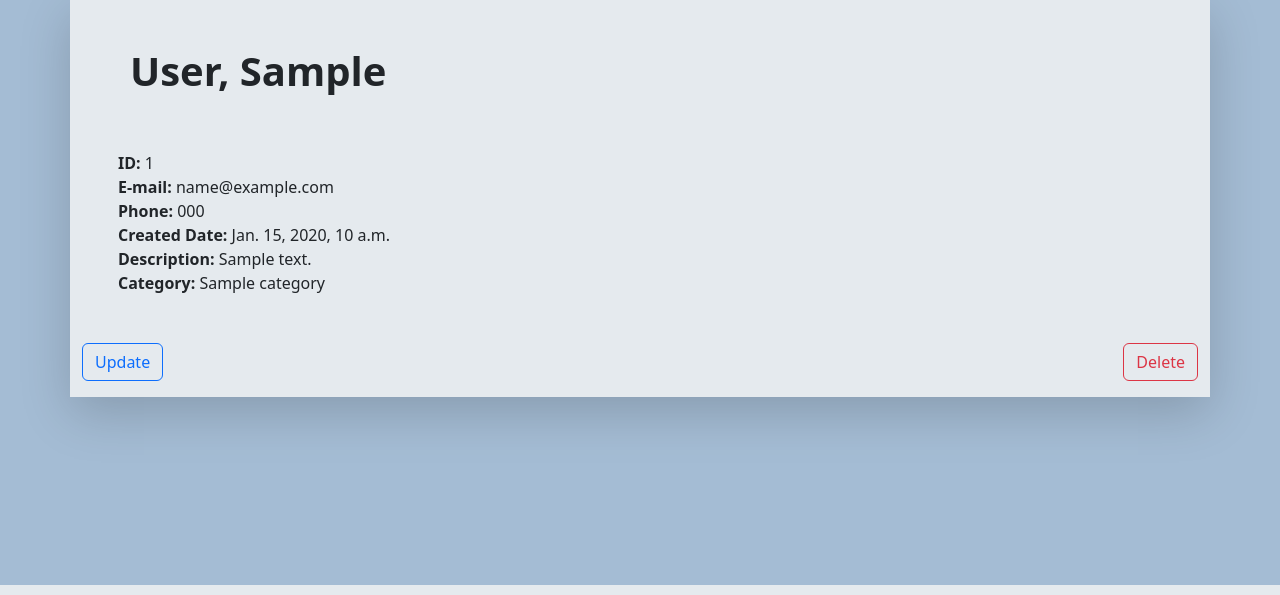
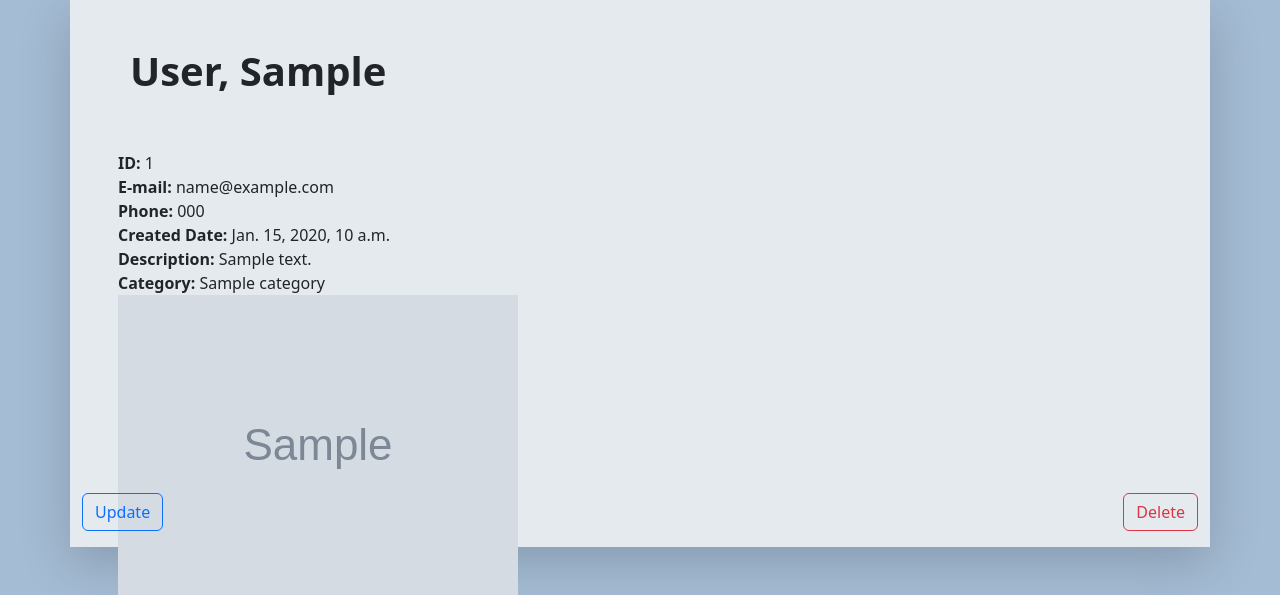
Before and after one commit to Filtuga/Django-Agenda, a Django app: page /contact/1/detail in a window 1280 px wide. Shown: the part 215-810 px from the top of the page. Run offline with Django 4.2, Linux system fonts and the light colour scheme; tables that the repository leaves empty hold one stand-in row (values such as "Sample post"); grey boxes marked "Sample" are stand-in pictures; some libraries are stand-ins or nearby versions.

Commit message:
workaround for pic updating

```diff
--- a/base_static/global/css/style.css
+++ b/base_static/global/css/style.css
@@ -62,3 +62,8 @@ body {
     text-decoration: none;
     display: block;
 }
+
+.detail-img {
+    height: 150px;
+    width: 100;
+}
--- a/contact/templates/contact/contact_detail.html
+++ b/contact/templates/contact/contact_detail.html
@@ -11,6 +11,9 @@
         <div class="col col-12 ps-5"><b>Created Date:</b> {{contact.created_date}}</div>
         <div class="col col-12 ps-5"><b>Description:</b> {{contact.description}}</div>
         <div class="col col-12 ps-5"><b>Category:</b> {{contact.category.name}}</div>
+        {% if contact.picture %}
+        <div class="col col-12 ps-5 detail-img"><img src="{{contact.picture.url}}" alt="{{contact.last_name}}, {{contact.first_name}} picture"></div>
+        {% endif %}
     </div>
     <div class="d-flex justify-content-between pb-3">
         <a href="{% url 'contact:update' contact.id %}"><button class="btn btn-outline-primary">Update</button></a>
--- a/contact/views/contact_forms.py
+++ b/contact/views/contact_forms.py
@@ -38,6 +38,11 @@ def update(request, contact_id):
     if request.method == 'POST':
         print('POST method')
         form = ContactForm(request.POST, instance=contact)
+        picture = request.FILES.get('picture')
+        print(picture)
+        if picture:
+            contact.picture = picture
+            contact.save()
 
         context = {
             'form': form,
```
